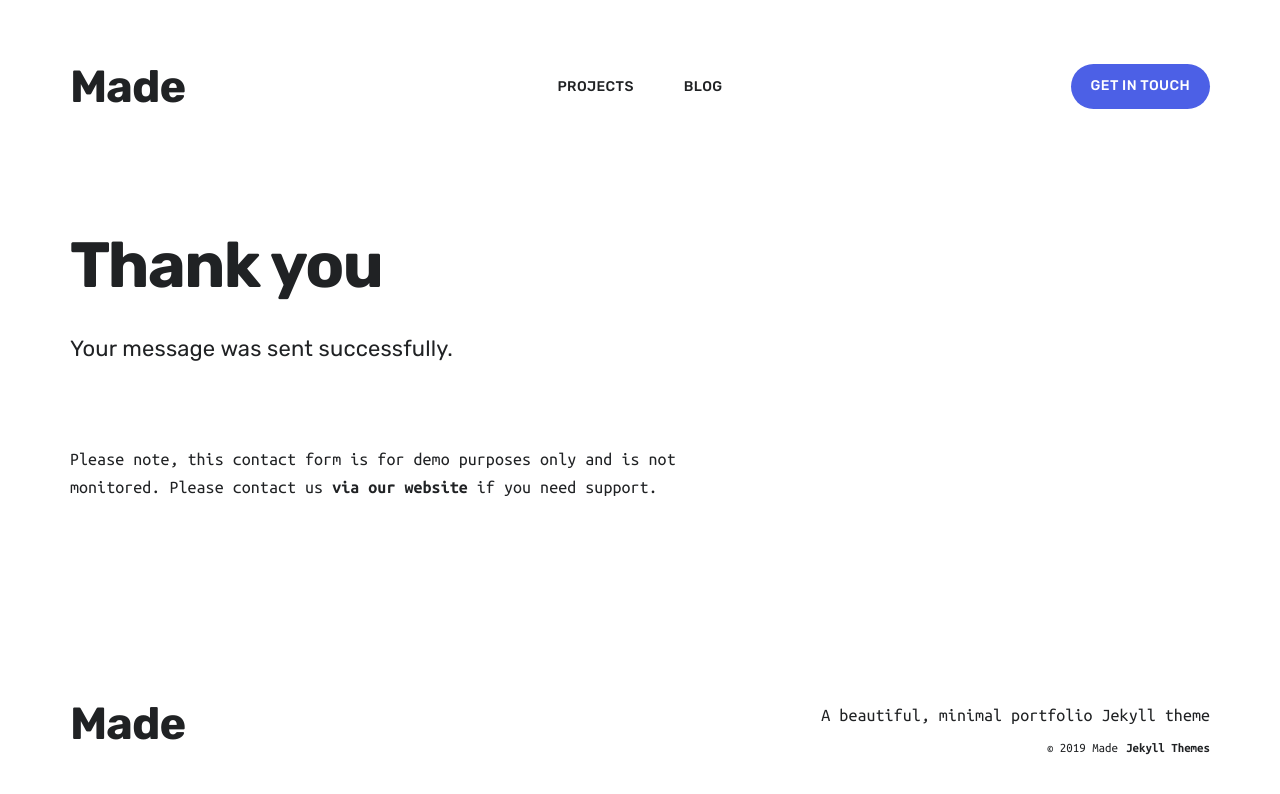
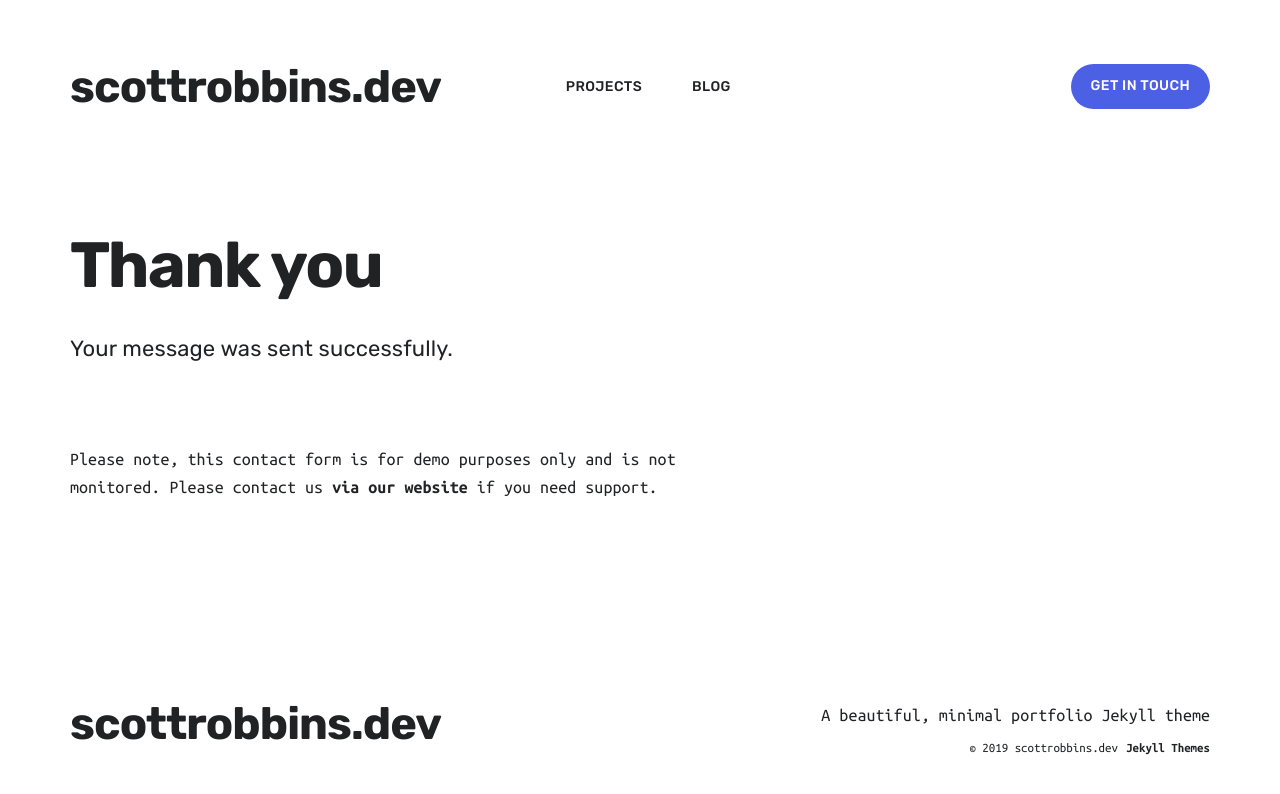
Before and after one commit to ScottRobbins/scottrobbins.github.io, a Jekyll site: the page built from _pages/thanks.md, in a window 1280 px wide. Shown: the top 794 px of the page. Built offline with Jekyll 4.4.1, drawn with Linux system fonts in a browser that asks for light colours; nearby versions of some CDN libraries.

Commit message:
Update site name in settings

```diff
--- a/_data/settings.yml
+++ b/_data/settings.yml
@@ -1,5 +1,5 @@
 basic_settings:
-  site_title: Made
+  site_title: scottrobbins.dev
   favicon_image: /images/favicon.png
 
 header_settings:
```
